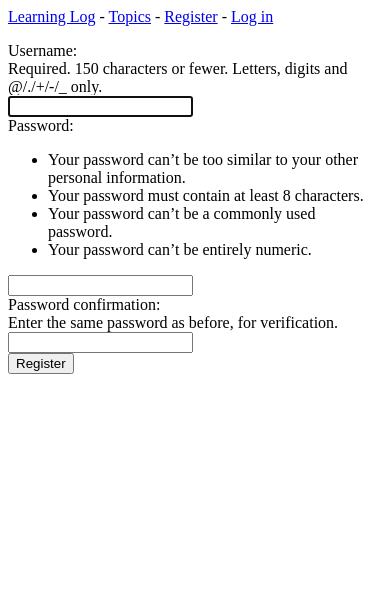
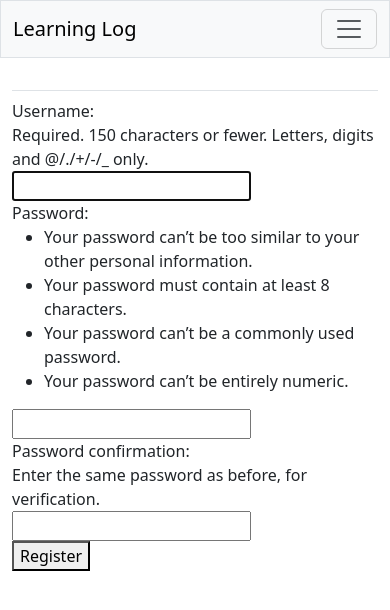
Before and after one commit to SpaghettiArchitect/learning_log, a Django app: page /accounts/register/ in a window 390 px wide. Shown: the top 610 px of the page. Run offline with Django 5.2, Linux system fonts and the light colour scheme; some libraries are stand-ins or nearby versions.

Commit message:
Update styling of base.html
- The base template for the pages has new style rules applied to it, so
the navigation bar and the content are clearly defined. The navigation
bar and the content are now also responsive, so the user can change the
size of the browser window and the page will still look nice.

```diff
--- a/learning_logs/templates/learning_logs/base.html
+++ b/learning_logs/templates/learning_logs/base.html
@@ -1,20 +1,80 @@
-<p>
-  <a href="{% url 'learning_logs:index' %}">Learning Log</a> -
-  <a href="{% url 'learning_logs:topics' %}">Topics</a> -
+<!DOCTYPE html>
+<html lang="en">
+  <head>
+    <meta charset="UTF-8" />
+    <meta name="viewport" content="width=device-width, initial-scale=1.0" />
+    <title>Learning Log</title>
+
+    {% load django_bootstrap5 %}
+    {% bootstrap_css %}
+    {% bootstrap_javascript %}
+  </head>
+  <body>
+    <nav class="navbar navbar-expand-md navbar-light bg-light mb-4 border">
+      <div class="container-fluid">
+        <a href="{% url 'learning_logs:index' %}" class="navbar-brand">
+          Learning Log
+        </a>
+
+        <button
+          class="navbar-toggler"
+          type="button"
+          data-bs-toggle="collapse"
+          data-bs-target="#navbarCollapse"
+          aria-controls="navbarCollapse"
+          aria-expanded="false"
+          aria-label="Toggle navigation"
+        >
+          <span class="navbar-toggler-icon"></span>
+        </button>
+
+        <div class="collapse navbar-collapse" id="navbarCollapse">
+          <!-- Links on left side of navbar -->
+          <ul class="navbar-nav me-auto mb-2 mb-md-0">
+            <li class="nav-item">
+              <a href="{% url 'learning_logs:topics' %}" class="nav-link">
+                Topics
+              </a>
+            </li>
+          </ul>
+
+          <!-- Account-related links -->
+          <ul class="navbar-nav ms-auto mb-2 mb-md-0">
             {% if user.is_authenticated %}
+            <li class="nav-item">
+              <span class="navbar-text me-2">
                 Hello, {{ user.username }}.
+              </span>
+            </li>
             {% else %}
-    <a href="{% url 'accounts:register' %}">Register</a> -
-    <a href="{% url 'accounts:login' %}">Log in</a>
+            <li class="nav-item">
+              <a href="{% url 'accounts:register' %}" class="nav-link">
+                Register
+              </a>
+            </li>
+            <li class="nav-item">
+              <a href="{% url 'accounts:login' %}" class="nav-link"> Log in </a>
+            </li>
             {% endif %}
-</p>
-
-{% block content %}{% endblock content %}
+          </ul>
 
           {% if user.is_authenticated %}
-  <hr />
           <form action="{% url 'accounts:logout' %}" method="post">
             {% csrf_token %}
-    <button name="submit">Log out</button>
+            <button name="submit" class="btn btn-outline-secondary btn-sm">
+              Log out
+            </button>
           </form>
           {% endif %}
+        </div>
+      </div>
+    </nav>
+
+    <main class="container">
+      <div class="pb-2 mb-2 border-bottom">
+        {% block page_header %}{% endblock page_header %}
+      </div>
+      <div>{% block content %}{% endblock content %}</div>
+    </main>
+  </body>
+</html>
```
Lines whose indentation alone changed are shown as unchanged.
